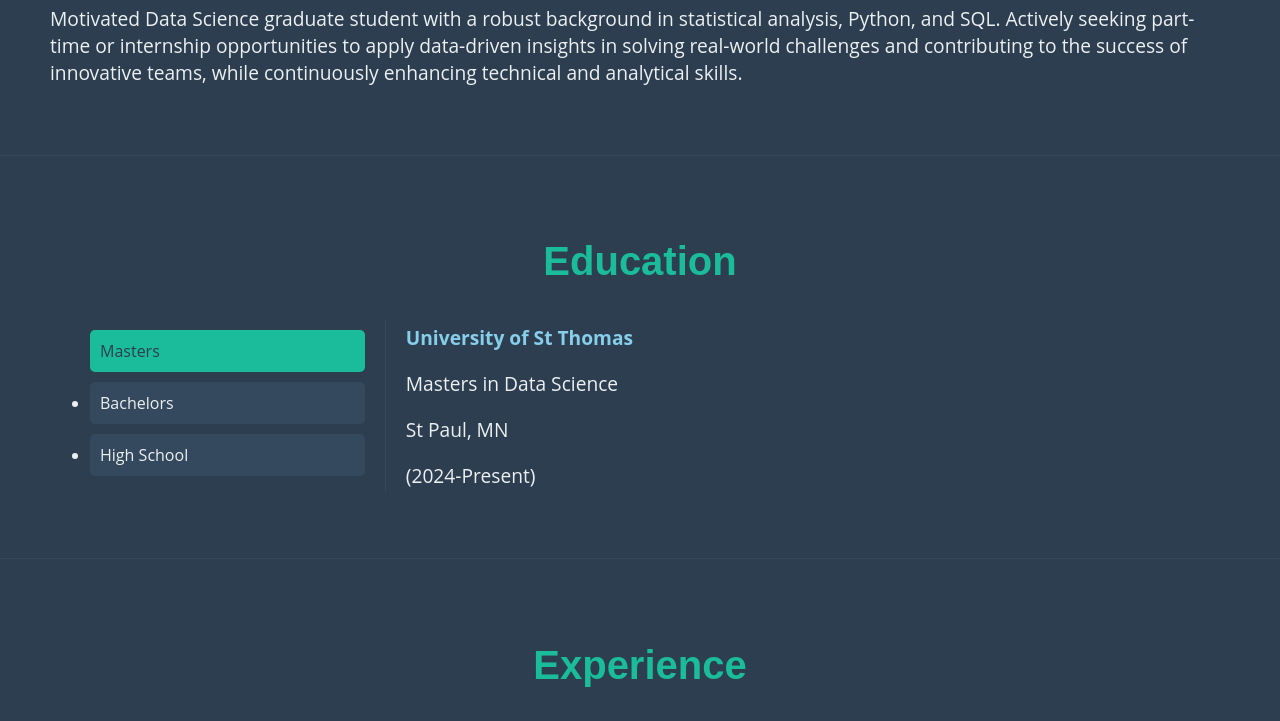
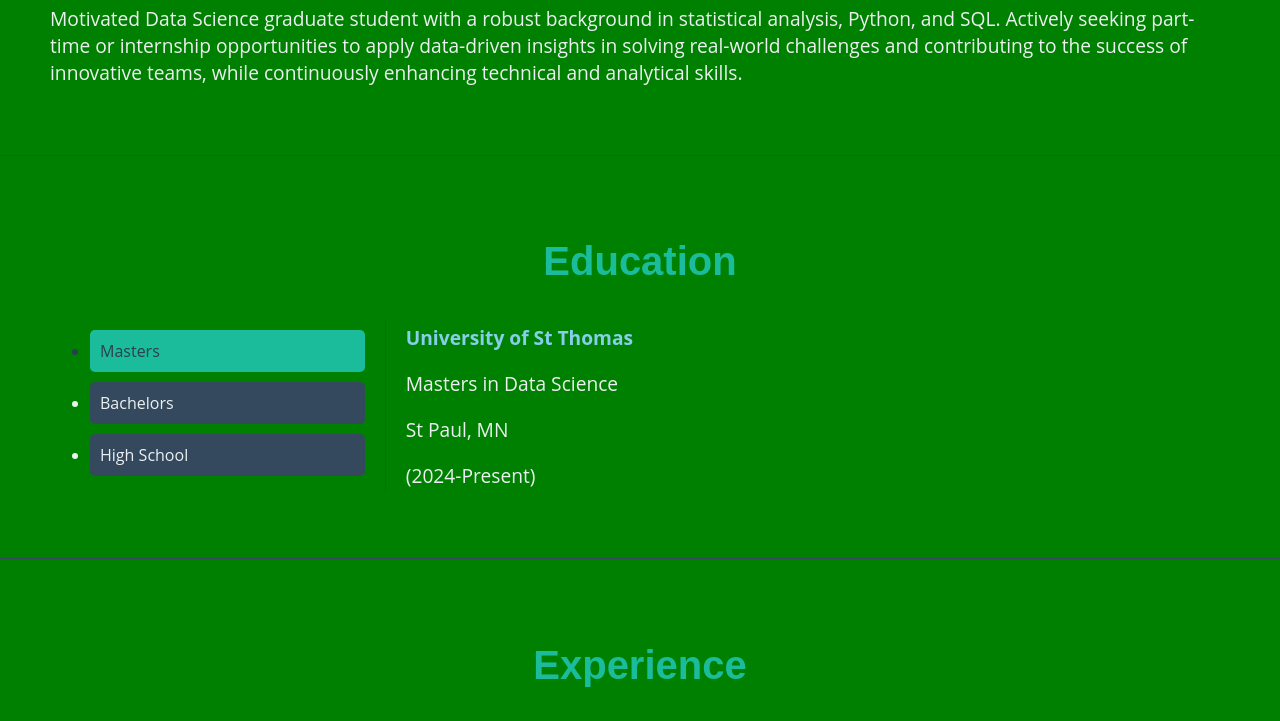
Before and after one commit to Manojkumarr0925/portfolio, a website: page index.html in a window 1280 px wide. Shown: the part 752-1473 px from the top of the page. Drawn offline with Linux system fonts and the light colour scheme.

Commit message:
Update style.css

```diff
--- a/styles/style.css
+++ b/styles/style.css
@@ -1,3 +1,6 @@
+body {
+    background-color: green !important;
+}
 /* General styles */
 body {
     font-family: 'Open Sans', sans-serif;
```
